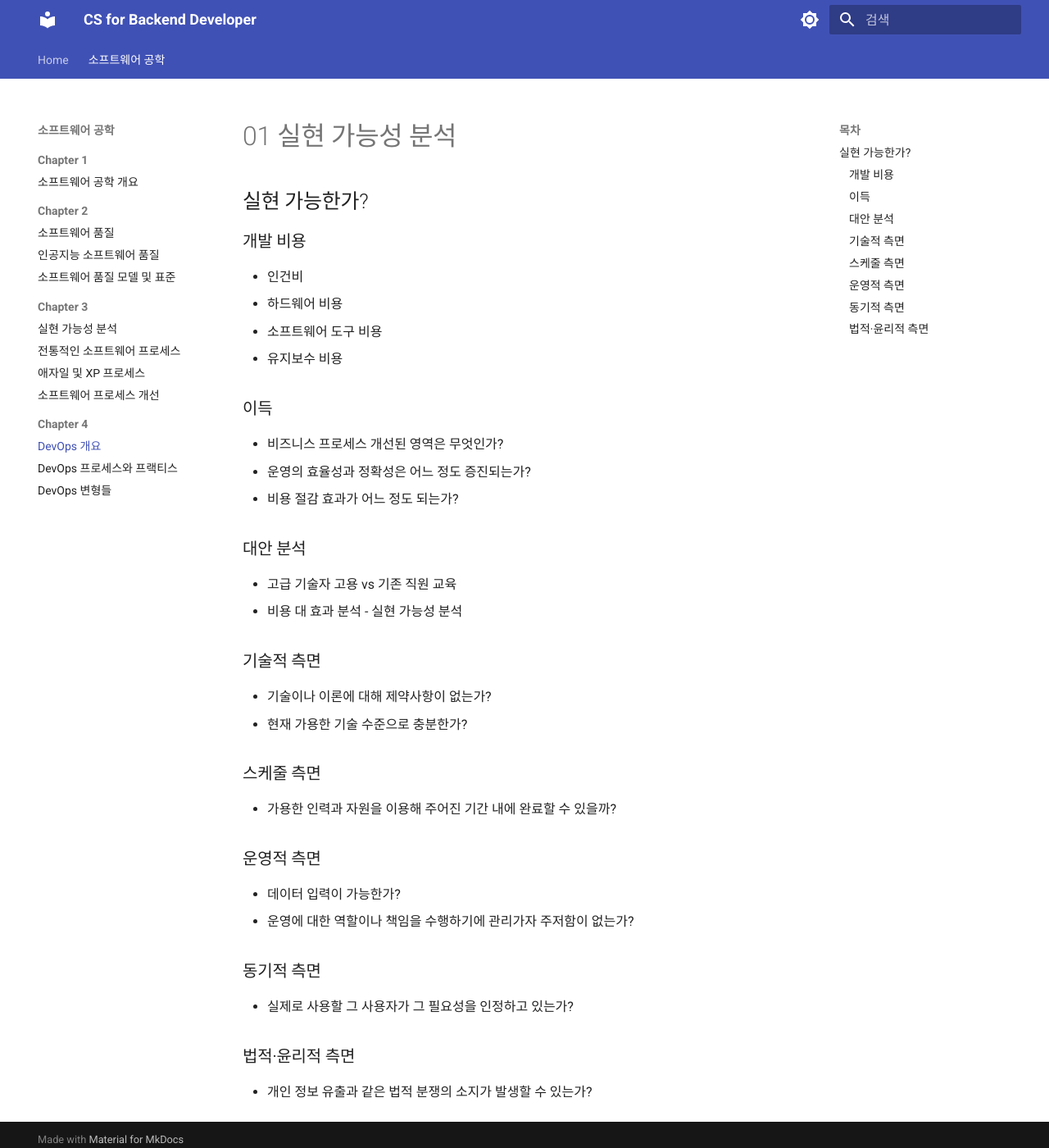
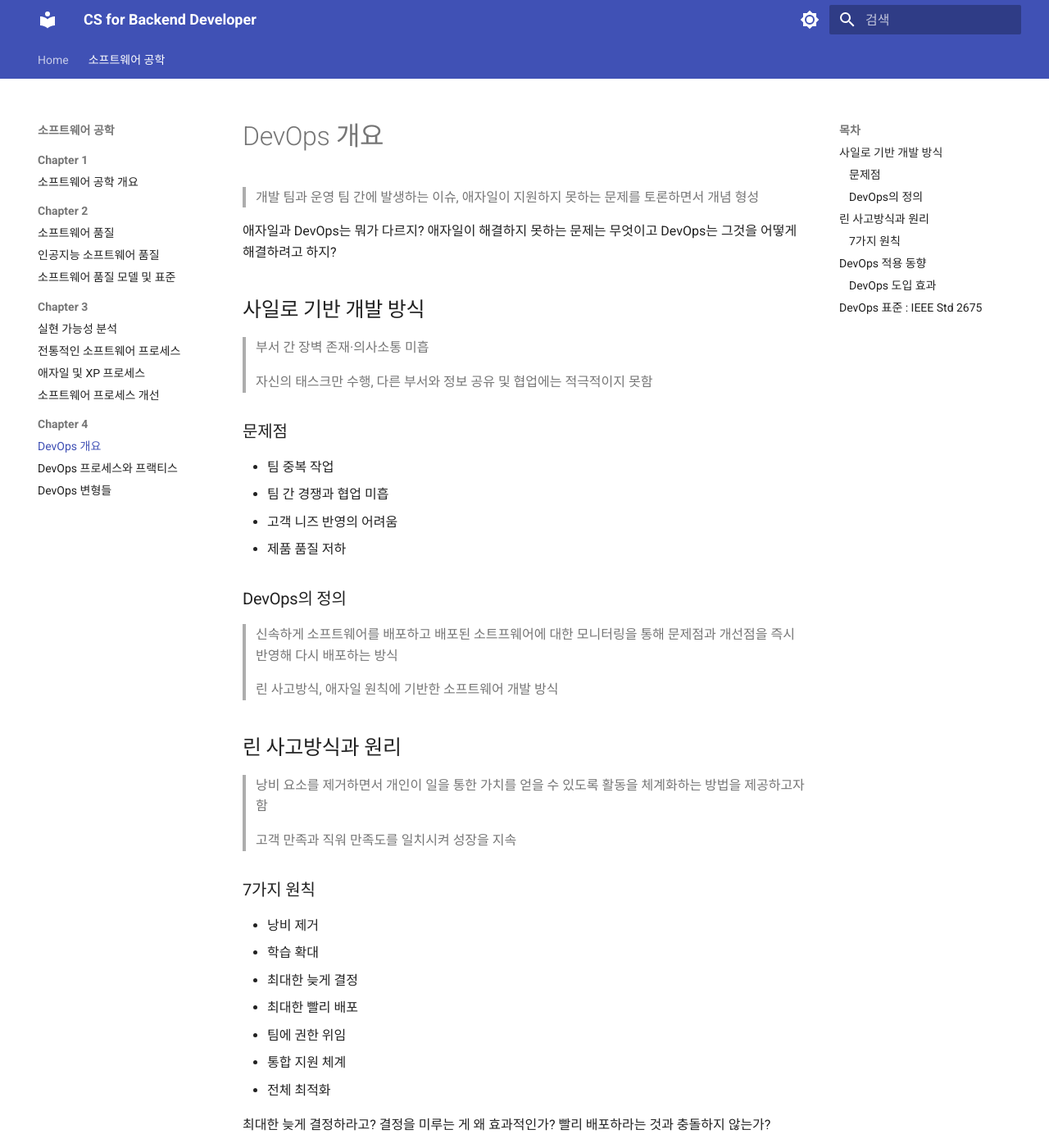
Before and after one commit to CokaNuri/CSBE, an MkDocs documentation site: the page built from docs/software-engineering/Chapter 4/01 DevOps 개요.md, in a window 1280 px wide and 1400 px high. Shown: the whole window at 82% size. Built offline with MkDocs 1.6.1 and Material for MkDocs 9.7.7, drawn with Linux system fonts in a browser that asks for light colours; some of the changed text lies outside the part shown.

Commit message:
01 DevOps 개요 정리

```diff
--- a/docs/software-engineering/Chapter 4/01 DevOps 개요.md
+++ b/docs/software-engineering/Chapter 4/01 DevOps 개요.md
@@ -1,40 +1,57 @@
-# 01 실현 가능성 분석
+# DevOps 개요
 
-## 실현 가능한가?
+> 개발 팀과 운영 팀 간에 발생하는 이슈, 애자일이 지원하지 못하는 문제를 토론하면서 개념 형성
 
-### 개발 비용
+애자일과 DevOps는 뭐가 다르지? 애자일이 해결하지 못하는 문제는 무엇이고 DevOps는 그것을 어떻게 해결하려고 하지?
 
-- 인건비
-- 하드웨어 비용
-- 소프트웨어 도구 비용
-- 유지보수 비용
+## 사일로 기반 개발 방식
 
-### 이득
+> 부서 간 장벽 존재·의사소통 미흡
 
-- 비즈니스 프로세스 개선된 영역은 무엇인가?
-- 운영의 효율성과 정확성은 어느 정도 증진되는가?
-- 비용 절감 효과가 어느 정도 되는가?
+> 자신의 태스크만 수행, 다른 부서와 정보 공유 및 협업에는 적극적이지 못함
 
+### 문제점
 
-### 대안 분석
+- 팀 중복 작업
+- 팀 간 경쟁과 협업 미흡
+- 고객 니즈 반영의 어려움
+- 제품 품질 저하
 
-- 고급 기술자 고용 vs 기존 직원 교육
-- 비용 대 효과 분석 - 실현 가능성 분석
+### DevOps의 정의
 
-### 기술적 측면
-- 기술이나 이론에 대해 제약사항이 없는가?
-- 현재 가용한 기술 수준으로 충분한가?
+> 신속하게 소프트웨어를 배포하고 배포된 소트프웨어에 대한 모니터링을 통해 문제점과 개선점을 즉시 반영해 다시 배포하는 방식
 
+> 린 사고방식, 애자일 원칙에 기반한 소프트웨어 개발 방식
 
-### 스케줄 측면
-- 가용한 인력과 자원을 이용해 주어진 기간 내에 완료할 수 있을까?
+## 린 사고방식과 원리
 
-### 운영적 측면
-- 데이터 입력이 가능한가?
-- 운영에 대한 역할이나 책임을 수행하기에 관리가자 주저함이 없는가?
+> 낭비 요소를 제거하면서 개인이 일을 통한 가치를 얻을 수 있도록 활동을 체계화하는 방법을 제공하고자 함
 
-### 동기적 측면
-- 실제로 사용할 그 사용자가 그 필요성을 인정하고 있는가?
+> 고객 만족과 직워 만족도를 일치시켜 성장을 지속
 
-### 법적·윤리적 측면
-- 개인 정보 유출과 같은 법적 분쟁의 소지가 발생할 수 있는가?
+### 7가지 원칙
+
+- 낭비 제거
+- 학습 확대
+- 최대한 늦게 결정
+- 최대한 빨리 배포
+- 팀에 권한 위임
+- 통합 지원 체계
+- 전체 최적화
+
+최대한 늦게 결정하라고? 결정을 미루는 게 왜 효과적인가? 빨리 배포하라는 것과 충돌하지 않는가?
+
+## DevOps 적용 동향
+
+- 아마존 : 하루에 2만3천개 소프트웨어 배포
+- 구글 : 하루에 5500개 소프트웨어 배포
+
+### DevOps 도입 효과
+
+> 산출물에 대한 품질 향상과 배포 시간 단축
+
+## DevOps 표준 : IEEE Std 2675
+
+> DevOps 구현에 대한 요구사항과 가이드라인 제공
+
+> 4개의 프로세스 그룹에 대한 세부 프로세스 정의, 각 프로세스의 목적과 표준, 주요 산출물, 태스크 정의
```
Also changed, not shown: docs/software-engineering/Chapter 4/02 DevOps 프로세스와 프랙티스.md (deleted, +0 -132 lines), docs/software-engineering/Chapter 4/03 DevOps 변형들.md (deleted, +0 -115 lines).
